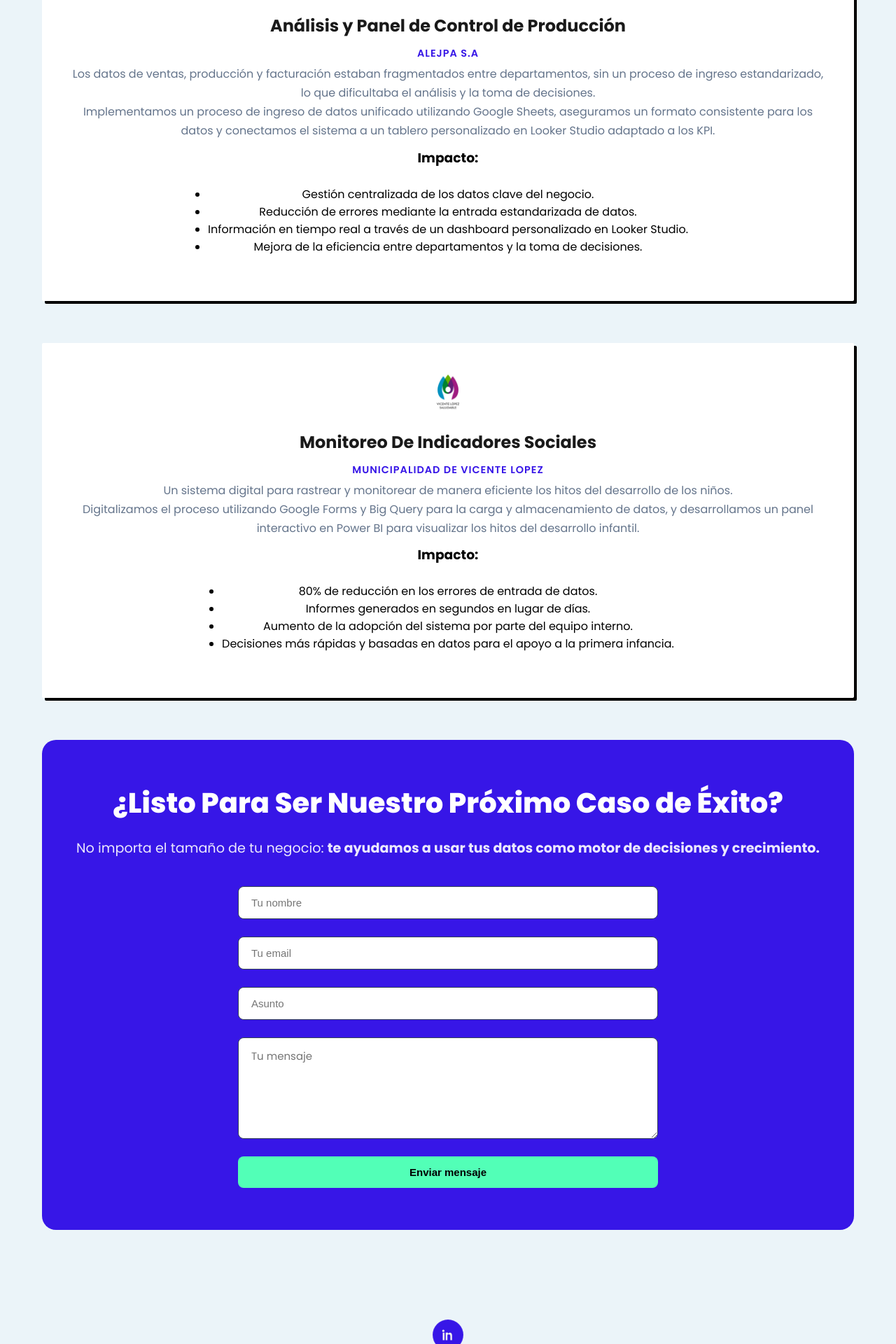
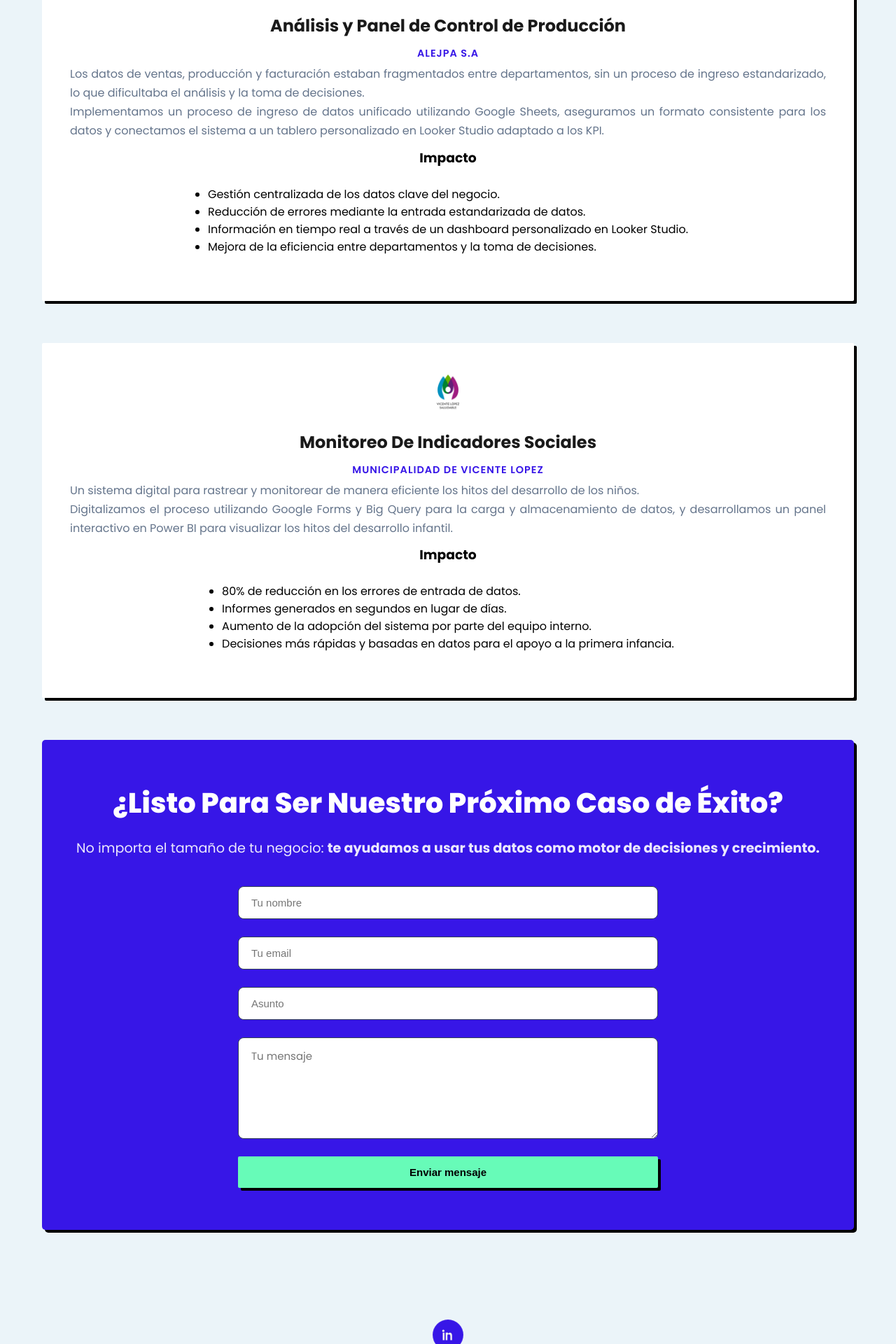
Before and after one commit to Pericsen/pericsen.github.io, a PHP site: page /nosotros.php in a window 1280 px wide. Shown: the part 3920-5840 px from the top of the page at 70% size. Run offline with PHP 8.4, Linux system fonts and the light colour scheme; some libraries are stand-ins or nearby versions.

Commit message:
buttons, logos, cards, cta-section

```diff
--- /dev/null
+++ b/footer.php
@@ -0,0 +1,15 @@
+<footer class="site-footer">
+  <div class="footer-inner">
+    <div class="footer-top">
+      <div class="footer-brand">
+        <span class="brand"><img src="img/Nuanz_logo2.png" height="20" width="100" alt=""></span>
+        <span class="copy">COPYRIGHT &copy; 2026 Nuanz.</span>
+      </div>
+      <nav class="footer-nav">
+        <a href="aclaremos.php">Preguntas Frecuentes</a>
+        <a href="PdS.php">Política de privacidad</a>
+        <a href="soluciones.php">Términos de Servicio</a>
+      </nav>
+    </div>
+  </div>
+</footer>
--- a/nosotros.php
+++ b/nosotros.php
@@ -153,9 +153,6 @@
             </div>
             </div>
     </section>
-
-
-
   <div id="carousel-track"></div>
 
 
@@ -200,7 +197,7 @@
                     <br>
                     Centralizamos y limpiamos los datos, construimos un almacén de datos local utilizando DuckDB y automatizamos la integración usando la API de Google Drive y Apache Airflow. También se desarrolló un panel interactivo para visualizar la participación y apoyar la toma de decisiones.
                     <br>
-                    <h3>Impacto:</h3>
+                    <h3>Impacto</h3>
                     <br>
                     <ul>
                       <li>Datos consolidados de más de 90 formularios.</li>
@@ -222,7 +219,7 @@
                     <br>
                     Implementamos un proceso de ingreso de datos unificado utilizando Google Sheets, aseguramos un formato consistente para los datos y conectamos el sistema a un tablero personalizado en Looker Studio adaptado a los KPI.
                     <br>
-                    <h3>Impacto:</h3>
+                    <h3>Impacto</h3>
                     <br>
                     <ul>
                       <li>Gestión centralizada de los datos clave del negocio.</li>
@@ -245,7 +242,7 @@
                     <br>
                     Digitalizamos el proceso utilizando Google Forms y Big Query para la carga y almacenamiento de datos, y desarrollamos un panel interactivo en Power BI para visualizar los hitos del desarrollo infantil.
                     <br>
-                    <h3>Impacto:</h3>
+                    <h3>Impacto</h3>
                     <br>
                     <ul>
                       <li>80% de reducción en los errores de entrada de datos.</li>
@@ -299,22 +296,7 @@
 <!-- ===========================
      FOOTER
      =========================== -->
-<footer class="site-footer">
-  <div class="footer-inner">
-    <div class="footer-top">
-      <div class="footer-brand">
-        <span class="brand"><img src="img/Nuanz_logo2.png" height="20" width="100" alt=""></span>
-        <span class="copy">COPYRIGHT © 2025 Ariel Moscarella Cea.</span>
-      </div>
-      <nav class="footer-nav">
-        <a href="aclaremos.php">Preguntas Frecuentes</a>
-        <a href="PdS.php">Política de privacidad</a>
-        <a href="soluciones.php">Términos de Servicio</a>
-        </ul>
-      </nav>
-    </div>
-  </div>
-</footer>
+<?php include 'footer.php'; ?>
 
 
 
--- a/styles/styles.css
+++ b/styles/styles.css
@@ -58,7 +58,14 @@
       width: 200px;
       height: 200px;
       object-fit: cover;
-      border-radius: 16px;
+      border-radius: 5px;
+      transition: transform 0.3s ease;
+      /* box-shadow: 4px 4px 0px var(--black); */
+    }
+
+    .clientes-logos img:hover {
+      transform: translateY(-5px);
+      box-shadow: 0 8px 40px rgba(0, 0, 0, 0);
     }
 
      .header {
@@ -71,7 +78,7 @@
       left: 0;
       width: 100%;
       background: rgb(255, 255, 255, 0.3);
-      backdrop-filter: blur(20px);
+      backdrop-filter: blur(5px);
       border-bottom: 1px solid rgba(255, 255, 255, 0.1);
       z-index: 100;
     }
@@ -409,12 +416,12 @@
     .accordion-item {
       background: var(--white);
       color: white;
-      border-radius: 16px;
+      border-radius: 2px;
       overflow: hidden;
       cursor: pointer;
       transition: all 0.3s ease;
       border: 1px solid var(--grey);
-      box-shadow: 0 10px 20px rgba(0,0,0,0.4);
+      box-shadow: 4px 4px 0px var(--black);
     }
 
     .accordion-item:hover {
@@ -598,7 +605,7 @@
         align-items: start;
      }
 
-      .caso-card {
+      .caso-card-index {
         background: white;
         border-radius: 2px;
         padding: 40px;
@@ -613,6 +620,21 @@
         box-shadow: 4px 4px 0px var(--black);
       }
 
+      .caso-card {
+        background: white;
+        border-radius: 2px;
+        padding: 40px;
+        box-shadow: 0 4px 20px rgba(0, 0, 0, 0.08);
+        transition: all 0.3s ease;
+        position: relative;
+        overflow: hidden;
+        display: flex;
+        flex-direction: column;
+        align-items: center;
+        text-align: justify;
+        box-shadow: 4px 4px 0px var(--black);
+      }
+
       .caso-card::before {
         content: '';
         position: absolute;
@@ -623,6 +645,11 @@
       }
 
       .caso-card:hover {
+        transform: translateY(-5px);
+        box-shadow: 0 8px 40px rgba(0, 0, 0, 0.12);
+      }
+
+      .caso-card-index:hover {
         transform: translateY(-5px);
         box-shadow: 0 8px 40px rgba(0, 0, 0, 0.12);
       }
@@ -685,9 +712,13 @@
         text-align: center;
         background: var(--blue);
         padding: 60px 40px;
-        border-radius: 20px;
+        border-radius: 5px;
         color: white;
         position: relative;
+        box-shadow: 4px 4px 0px var(--black);
+        max-width: 1200px;
+        margin-left: auto;
+        margin-right: auto;
       }
 
       @keyframes float {
@@ -878,20 +909,21 @@
       }
 
       .btn-enviar {
-        background: var(--green);
+        background: var(--secundary);
         color: var(--black);
         padding: 14px 30px;
         border: none;
-        border-radius: 8px;
+        border-radius: 2px;
         font-size: 15px;
         font-weight: bold;
         cursor: pointer;
         transition: background 0.3s ease;
+        box-shadow: 4px 4px 0px var(--black);
       }
 
       .btn-enviar:hover {
         background: var(--white);
-        color: var(--blue);
+        color: var(--black);
         transform: translateY(2px);
       }
 /******************
```
Also changed, not shown: PdS.php (+1 -16 lines), aclaremos.php (+1 -16 lines), contactanos.php (+1 -16 lines), index.php (+6 -21 lines), soluciones.php (+1 -16 lines).
